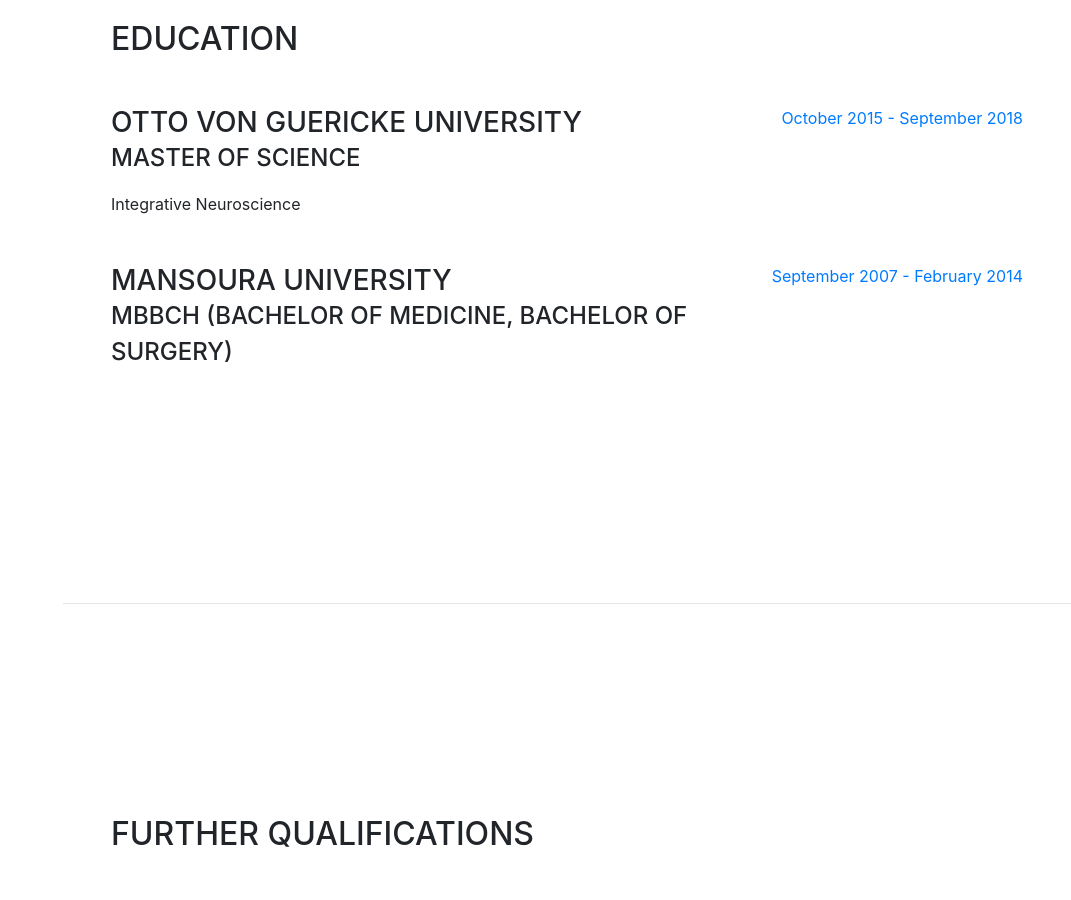
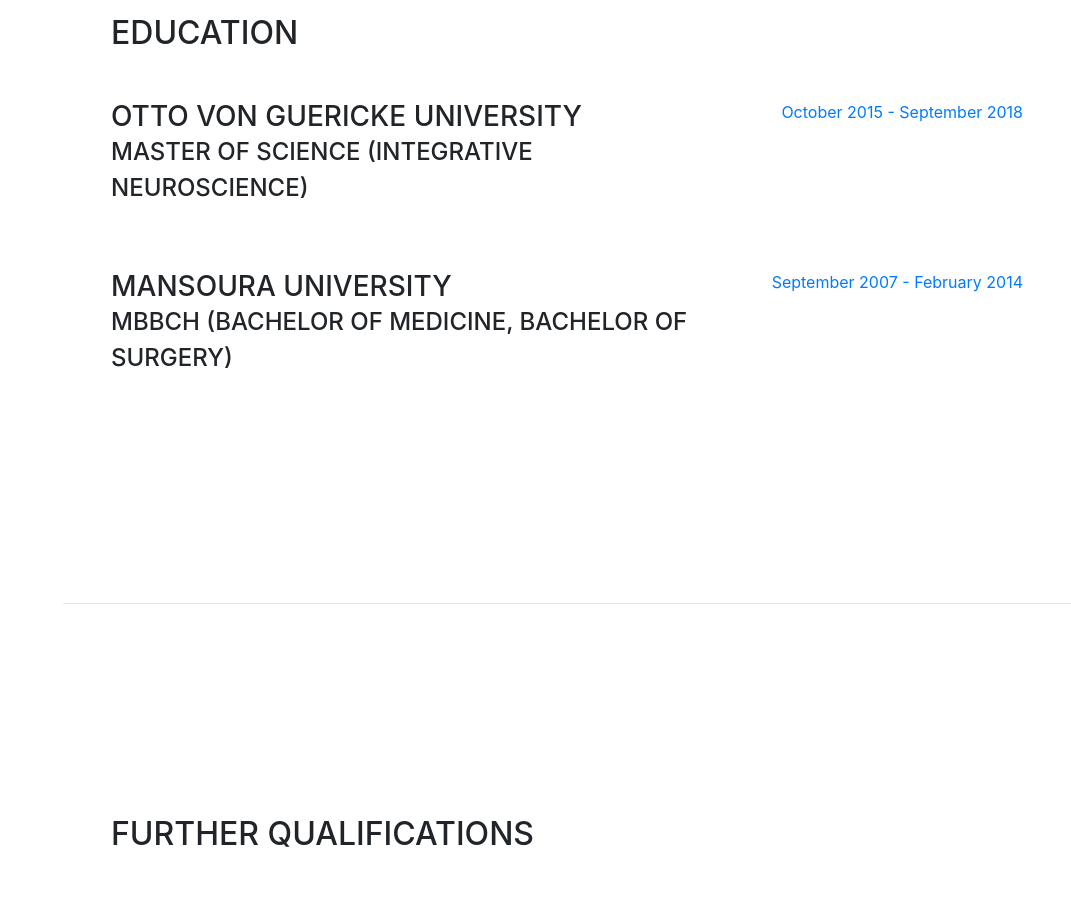
Before and after one commit to amr-farahat/amr-farahat.github.io, a website with bundled scripts: page index.html in a window 1280 px wide. Shown: the part 2760-3660 px from the top of the page, without its empty margins (209-1280 px from the left). Built offline with nearby package versions, Linux system fonts and the light colour scheme; a web font is replaced by a local one.

Commit message:
add experience

```diff
--- a/index.html
+++ b/index.html
@@ -210,8 +210,7 @@
           <div class="resume-item d-flex flex-column flex-md-row mb-5">
             <div class="resume-content mr-auto">
               <h3 class="mb-0">Otto von Guericke University</h3>
-              <div class="subheading mb-3">Master of Science</div>
-              <div>Integrative Neuroscience</div>
+              <div class="subheading mb-3">Master of Science (Integrative Neuroscience)</div>
             </div>
             <div class="resume-date text-md-right">
               <span class="text-primary">October 2015 - September 2018</span>
```
